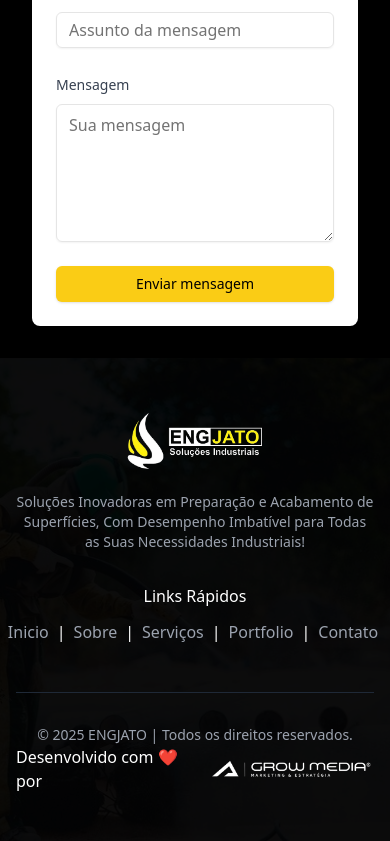
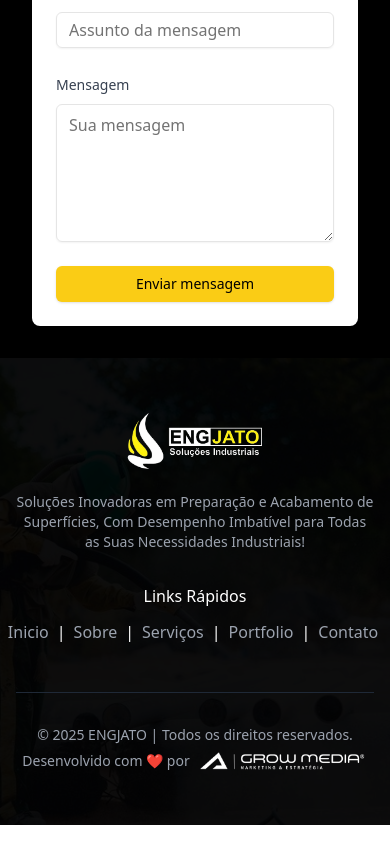
Before and after one commit to agencia-vexio/engjato, a Next.js app: page / in a window 390 px wide. Shown: the part 7032-7873 px from the top of the page. Built offline with nearby package versions, Linux system fonts and the light colour scheme.

Commit message:
correção responsividade footer para dispositivos mobile

```diff
--- a/app/_componentes/footer.tsx
+++ b/app/_componentes/footer.tsx
@@ -87,7 +87,7 @@
             reservados.
           </p>
           <div className="flex gap-2 items-center">
-            <span>Desenvolvido com ❤️ por </span>
+            <span className="text-gray-400 text-sm">Desenvolvido com ❤️ por </span>
             <Link href="http://agenciagrowmedia.com.br/" target="_blank">
               <Image
                 src="/logo-grow.png"
```
